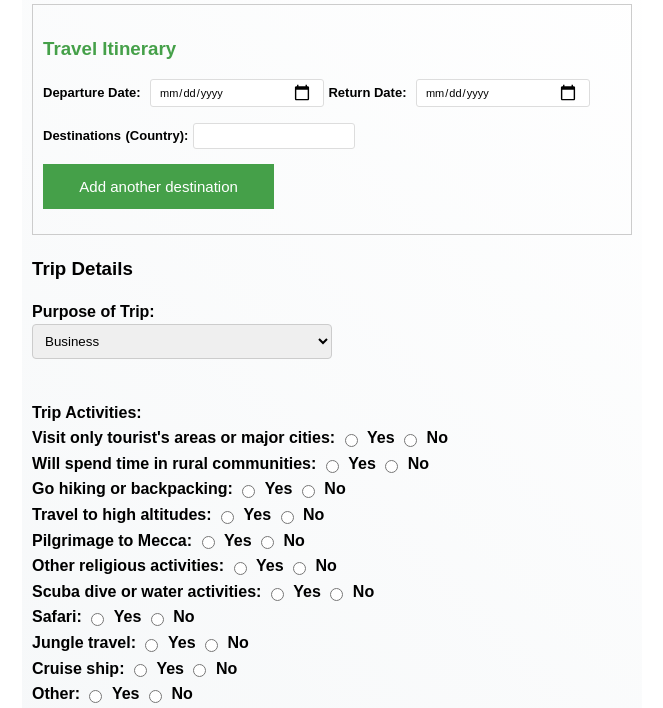
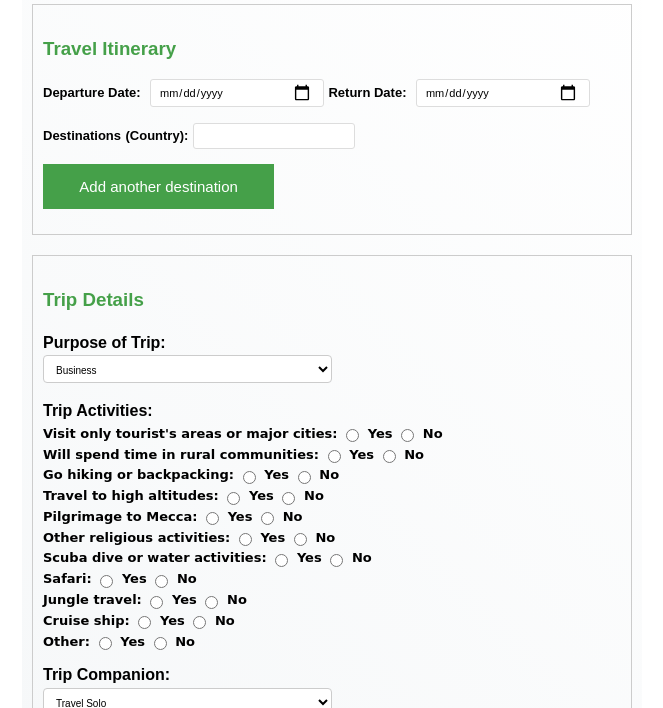
Before and after one commit to dev-mdsohagmiya/form, a plain HTML site: page index.html in a window 1280 px wide. Shown: the part 92-800 px from the top of the page, without its empty margins (308-971 px from the left). Drawn offline with Linux system fonts and the light colour scheme.

Commit message:
section2

```diff
--- a/index.html
+++ b/index.html
@@ -81,6 +81,11 @@
         border: 1px solid #ccc;
         padding: 10px;
       }
+      .p2 {
+        border: 1px solid #ccc;
+        padding: 10px;
+        margin-top: 20px;
+      }
 
       .p1 input {
         width: 27%;
@@ -124,6 +129,29 @@
 
       input[type="date"]::placeholder {
         color: #999;
+      }
+
+      .p2 select {
+        height: 28px;
+        font-size: 10px;
+        background-color: white;
+      }
+      .p2 option {
+        font-size: 12px;
+        background-color: white;
+      }
+      .p2 option::-ms-value {
+        font-size: 12px;
+      }
+      .trip-activities-div {
+        font-size: 13px;
+      }
+      .trip-activities-div label {
+        font-weight: bold;
+        font-family: cursive;
+      }
+      .trip-companion {
+        margin-top: 10px;
       }
 
       @media screen and (min-width: 768px) {
@@ -175,7 +203,7 @@
         </button>
       </section>
       <section class="p2">
-        <h3>Trip Details</h3>
+        <h3 class="p1-header">Trip Details</h3>
         <label for="purpose">Purpose of Trip:</label><br />
         <select id="purpose" name="purpose" onchange="checkOther()">
           <option value="Business" selected="selected">Business</option>
@@ -192,9 +220,10 @@
           <label for="otherInput">Please Specify:</label
           ><input type="text" id="otherInput" name="otherInput" /><br />
         </div>
-        <br /><br />
+        <br />
 
         <label for="activities">Trip Activities:</label><br />
+        <div class="trip-activities-div">
           <label for="touristAreas"
             >Visit only tourist's areas or major cities:</label
           >
@@ -203,7 +232,12 @@
             id="touristAreasYes"
             name="touristAreas"
             value="yes"
+            style="
+              color: blue;
+              font-size: 16px; /* Add other styles as needed */
+            "
           />
+
           <label for="touristAreasYes">Yes</label>
           <input
             type="radio"
@@ -254,7 +288,12 @@
           <label for="highAltitudesNo">No</label>
           <br />
           <label for="pilgrimage">Pilgrimage to Mecca:</label>
-        <input type="radio" id="pilgrimageYes" name="pilgrimage" value="yes" />
+          <input
+            type="radio"
+            id="pilgrimageYes"
+            name="pilgrimage"
+            value="yes"
+          />
           <label for="pilgrimageYes">Yes</label>
           <input type="radio" id="pilgrimageNo" name="pilgrimage" value="no" />
           <label for="pilgrimageNo">No</label>
@@ -283,7 +322,12 @@
             value="yes"
           />
           <label for="scubaDivingYes">Yes</label>
-        <input type="radio" id="scubaDivingNo" name="scubaDiving" value="no" />
+          <input
+            type="radio"
+            id="scubaDivingNo"
+            name="scubaDiving"
+            value="no"
+          />
           <label for="scubaDivingNo">No</label>
           <br />
           <label for="safari">Safari:</label>
@@ -309,7 +353,12 @@
           <label for="jungleTravelNo">No</label>
           <br />
           <label for="cruiseShip">Cruise ship:</label>
-        <input type="radio" id="cruiseShipYes" name="cruiseShip" value="yes" />
+          <input
+            type="radio"
+            id="cruiseShipYes"
+            name="cruiseShip"
+            value="yes"
+          />
           <label for="cruiseShipYes">Yes</label>
           <input type="radio" id="cruiseShipNo" name="cruiseShip" value="no" />
           <label for="cruiseShipNo">No</label>
@@ -337,7 +386,8 @@
             name="otherActivityDetails"
             style="display: none"
           />
-        <br />
+        </div>
+        <div class="trip-companion">
           <label for="companion">Trip Companion:</label><br />
           <select id="companion" name="companion">
             <option value="solo">Travel Solo</option>
@@ -346,6 +396,7 @@
             <option value="partner">Travel with my Partner Only</option>
             <option value="group">Travel with Group</option></select
           ><br />
+        </div>
       </section>
       <section class="p3">
         <h3>Vaccination History</h3>
```
Lines whose indentation alone changed are shown as unchanged.
